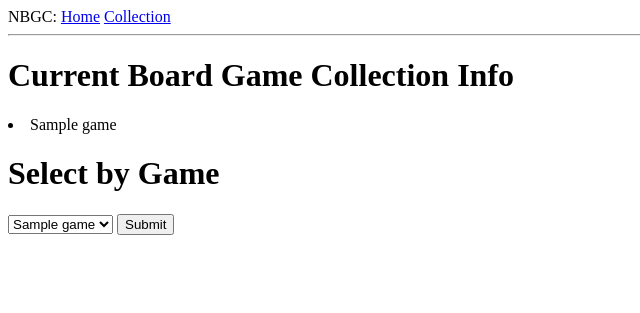
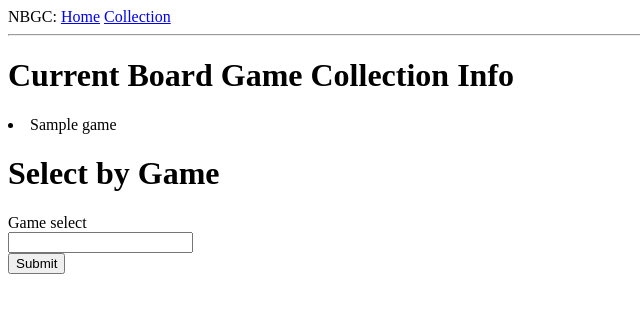
Before and after one commit to ngaydos/bgprogresstracker, a Flask app: template flask_app/app/templates/collection.html in a window 1280 px wide. Shown: the top 313 px of the page, without its empty margins (0-640 px from the left). Run offline with Flask 2, Linux system fonts and the light colour scheme; the template is opened without the code that fills it: most values are stand-ins (such as "Sample title", 1, 10 or a date in 2020); form fields are guessed from the names that the template uses; some libraries are stand-ins or nearby versions.

Commit message:
created working form to access information re: game info

```diff
--- a/flask_app/app/__init__.py
+++ b/flask_app/app/__init__.py
@@ -1,5 +1,6 @@
 from flask import Flask
 
 app = Flask(__name__)
+app.config['SECRET_KEY'] = 'you-will-never-guess'
 
 from app import routes
--- a/flask_app/app/routes.py
+++ b/flask_app/app/routes.py
@@ -1,4 +1,5 @@
-from flask import render_template
+from flask import render_template, redirect, request
+from app.forms import GameForm
 from app import app
 import psycopg2
 
@@ -13,13 +14,18 @@ def index():
     ]
     return render_template('index.html', title = 'Index', user = user)
 
-@app.route('/collection')
+@app.route('/collection', methods = ['GET', 'POST'])
 def collection():
-    conn = psycopg2.connect('dbname = boardgames user = postgres')
-    cur = conn.cursor()
-    cur.execute('SELECT * FROM games')
-    games = [item[0] for item in cur.fetchall()]
-    return render_template('collection.html', title = 'Collection', games = games)
+    form = GameForm()
+    if request.method == 'POST':
+        return redirect('/game/{}'.format(form.game_select.data))
+    elif request.method == 'GET':
+        conn = psycopg2.connect('dbname = boardgames user = postgres')
+        cur = conn.cursor()
+        cur.execute('SELECT * FROM games')
+        games = [item[0] for item in cur.fetchall()]
+
+        return render_template('collection.html', title = 'Collection', games = games, form = form)
 
 @app.route('/game/<gamename>')
 def game(gamename):
@@ -33,3 +39,8 @@ def game(gamename):
     return render_template('game.html', name = gameinfo[0],
         min_players = gameinfo[1], max_players = gameinfo[2], best_count = gameinfo[3],
          type = gameinfo[4], duration= gameinfo[5], played_2018 = gameinfo[6])
+
+@app.route('/gamesearch', methods = ['GET', 'POST'])
+def gamesearch():
+    game = request.form.get('gamelist.gameselect.data')
+    return redirect(('/game/{}').format(game))
--- a/flask_app/app/templates/collection.html
+++ b/flask_app/app/templates/collection.html
@@ -6,10 +6,24 @@
     <li>{{ game }}</li>
     {% endfor %}
     <h1>Select by Game</h1>
-    <select name ='game-name' form = 'gamesubmit'>
-        {% for game in games %}
-        <option value =game>{{ game }}</option>
-        {% endfor %}
-    </select>
-    <input type ='submit'
+<!--   <form action ='/gamesearch'>
+        <select name ='game_name' id = 'game_name'>
+            {% for game in games %}
+            <option value ={{game}} name = {{game}}>{{ game }}</option>
+            {% endfor %}
+        </select>
+        <input type='submit'>
+    </form>
+-->
+    <form action = '' method = 'post' name=gamelist id=gamelist novalidate>
+        {{form.hidden_tag()}}
+
+        <div>
+            {{ form.game_select.label }}
+            <br>
+            {{ form.game_select }}
+            <br>
+            {{ form.submit }}
+        </div>
+
 {% endblock %}
```
Also changed, not shown: flask_app/app/forms.py (added, +12 -0 lines).
